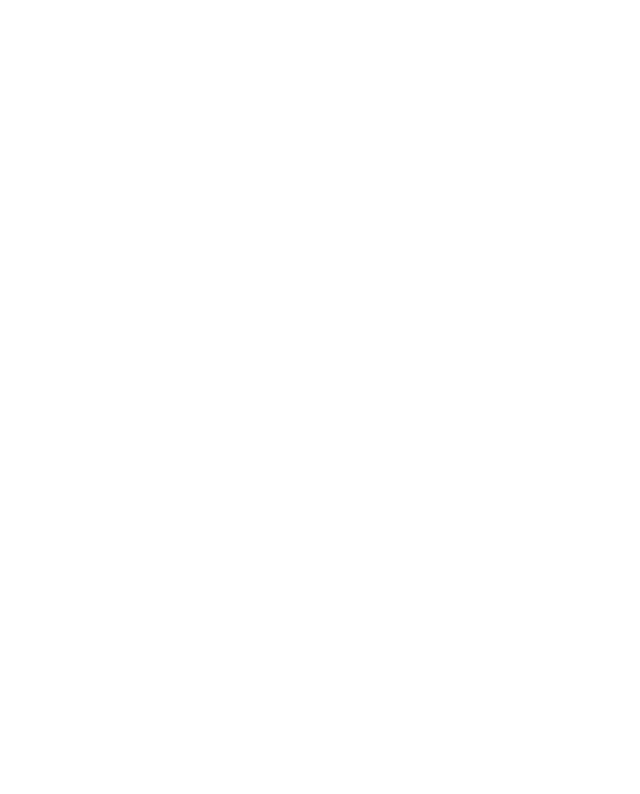
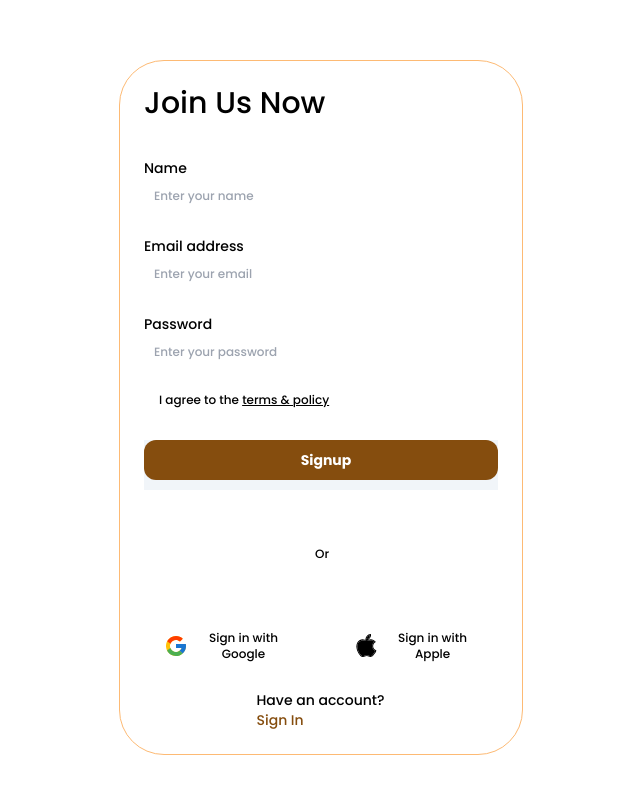
Before and after one commit to kanyi9/foodbridge-project, a React (Create React App) app: page /signup in a window 1280 px wide. Before the commit this address had no page. Shown: the part 116-910 px from the top of the page, without its empty margins (319-959 px from the left). Before the commit the page ends 800 px from the top, so only its background shows below. Built offline with nearby package versions, Linux system fonts and the light colour scheme.

Commit message:
signin and sign up pages

```diff
--- a/src/App.js
+++ b/src/App.js
@@ -1,10 +1,11 @@
 import React from 'react';
 import './App.css';
-import Footer from './components/Footer';
 import '@fortawesome/fontawesome-free/css/all.min.css';
 import {Route, Routes } from 'react-router-dom';
 import Home from './components/Home';
 import LoginPage from './components/Login';
+import SignupPage from './components/SignUp';
+
 
 function App() {
   return (
@@ -12,6 +13,7 @@
       <Routes>
         <Route exact path="/" element={<Home/>} />
         <Route path="/login" element={<LoginPage/>} />
+        <Route path="/signup" element={<SignupPage/>} />
       </Routes>
 
 
--- a/src/components/Home.jsx
+++ b/src/components/Home.jsx
@@ -4,7 +4,7 @@
 import HeroSection from './HeroSection';
 import InfoCards from './InfoCards';
 import AboutUs from './AboutUs';
-
+import Footer from './Footer';
 function Home() {
   return (
     <div className="flex flex-col pb-20 bg-white">
@@ -13,6 +13,7 @@
       <HeroSection />
       <InfoCards />
       <AboutUs />
+      <Footer />
       {/* Add more components as needed */}
 
     </div>
--- a/src/components/Login.jsx
+++ b/src/components/Login.jsx
@@ -1,20 +1,19 @@
 import React from 'react';
-import { Link } from 'react-router-dom';
-import loginBackground from '../images/login-background.png';
 import appleLogo from '../images/apple-logo.svg';
 import googleLogo from '../images/google-logo.svg';
+import { Link } from 'react-router-dom';
 
-function InputField({ label, placeholder, type }) {
+function InputField({ label, placeholder, type = 'text' }) {
   return (
     <div className="flex flex-col w-full min-h-[59px]">
-      <label htmlFor={`${type}Input`} className="gap-2.5 self-start text-sm text-black">
+      <label className="gap-2.5 self-start text-sm text-black">
         {label}
       </label>
       <input
         type={type}
-        id={`${type}Input`}
         placeholder={placeholder}
         className="flex overflow-hidden gap-2.5 items-center py-2.5 pl-2.5 w-full text-xs rounded-xl max-w-[404px] min-h-[32px] text-zinc-300"
+        aria-label={label}
       />
     </div>
   );
@@ -22,37 +21,37 @@
 
 function Button({ text, className }) {
   return (
-    <div className={`flex flex-col w-full ${className}`}>
-      <button className="flex overflow-hidden gap-2.5 items-center py-2.5 pl-2.5 w-full bg-yellow-800 rounded-xl max-w-[404px] min-h-[32px]">
-        <span className="z-10 self-center mt-0 text-sm font-bold text-white">{text}</span>
+    <button className={`flex overflow-hidden  justify-center gap-2.5 items-center py-2.5 pl-2.5 w-full bg-yellow-800 rounded-xl max-w-[404px] min-h-[32px] ${className}`}>
+      <span className="z-10 self-center text-sm font-bold text-white">
+        {text}
+      </span>
     </button>
-    </div>
   );
 }
 
 function SocialSignIn({ provider }) {
   const iconSrc = provider === 'Google' ? googleLogo : appleLogo;
-  const buttonWidth = provider === 'Apple' ? 'w-[190px]' : '';
 
   return (
-    <button className={`flex overflow-hidden flex-col justify-center self-stretch px-5 py-1 my-auto rounded-xl ${buttonWidth}`}>
+    <button className="flex overflow-hidden flex-col justify-center self-stretch px-5 py-1 my-auto rounded-xl">
       <div className="flex gap-2.5 items-center">
-        <img loading="lazy" src={iconSrc} alt={`${provider} logo`} className="object-contain shrink-0 self-stretch my-auto w-6 aspect-square" />
+        <img loading="lazy" src={iconSrc} alt="" className="object-contain shrink-0 self-stretch my-auto w-6 aspect-square" />
         <span className="self-stretch my-auto">Sign in with {provider}</span>
       </div>
     </button>
   );
 }
 
-
 function LoginPage() {
   return (
-    <main className="overflow-hidden pl-20 bg-white max-md:pl-5">
-      <div className="flex gap-5 max-md:flex-col">
-        <section className="flex flex-col w-[34%] max-md:ml-0 max-md:w-full">
-          <div className="flex gap-2.5 items-start self-stretch my-auto min-h-[583px] max-md:mt-10">
-            <div className="flex flex-col items-center rounded-none min-w-[240px] w-[404px]">
-              <div className="flex flex-col self-stretch w-full">
+    <main className="relative flex overflow-hidden flex-col justify-center items-center px-20 py-56 bg-white max-md:px-5 max-md:py-24">
+      <div className="absolute top-0 left-0 w-full h-full z-0">
+
+
+      </div>
+      <div className="relative flex flex-col pb-40 max-w-full w-[404px] max-md:pb-24 z-10">
+        <section className="flex z-10 gap-2.5 items-start min-h-[583px]">
+          <div className="flex flex-col  min-w-[240px] w-[404px] p-6 border border-orange-300 rounded-[45px]">
             <h1 className="gap-2.5 self-start text-3xl font-medium text-black min-h-[53px]">
               Welcome back!
             </h1>
@@ -63,38 +62,30 @@
               <InputField label="Email address" placeholder="Enter your email" type="email" />
               <div className="flex mt-5 font-medium">
                 <InputField label="Password" placeholder="Enter your password" type="password" />
-                    <Link to="/forgot-password" className="self-start text-xs text-blue-900">
+                <a href="/reset-password" className="self-start text-xs text-blue-900">
                   forgot password
-                    </Link>
+                </a>
               </div>
-                  <div className="flex gap-1.5 self-start mt-6 text-xs font-medium text-black">
-                    <input type="checkbox" id="rememberMe" className="h-2.5 w-[9px]" />
-                    <label htmlFor="rememberMe">Remember Me</label>
-                  </div>
+              <label className="flex gap-1.5 self-start mt-6 text-xs font-medium text-black">
+                <input type="checkbox" className="sr-only" />
+                <span className="flex shrink-0 h-2.5 rounded-sm w-[9px]" />
+                Remember Me
+              </label>
               <Button text="Login" className="mt-6" />
-                  <Link to="/signup" className="self-start mt-5 ml-4 text-xs font-medium text-blue-700 max-md:ml-2.5">
-                    Don't Have an Account? Create One
-                  </Link>
             </form>
-                <div className="overflow-hidden gap-2.5 self-stretch px-1 mt-1.5 w-5 text-xs font-medium text-black whitespace-nowrap bg-white">
-                  Or
-                </div>
-                <div className="flex gap-5 items-center self-stretch mt-24 text-xs font-medium text-black max-md:mt-10">
+            <p className="self-start mt-5 ml-4 text-xs font-medium text-blue-700 max-md:ml-2.5">
+              <Link to= "/signup">Don't Have an Account? Create One</Link>
+
+            </p>
+            <div className="flex gap-6 items-center mt-28 text-xs font-medium text-black max-md:mt-10">
               <SocialSignIn provider="Google" />
               <SocialSignIn provider="Apple" />
             </div>
           </div>
+        </section>
+        <div className="overflow-hidden gap-2.5 self-center px-1 mt-0 mb-0 w-5 text-xs font-medium text-black whitespace-nowrap bg-white max-md:mb-2.5">
+
         </div>
-          </div>
-        </section>
-        <aside className="flex flex-col ml-5 w-[66%] max-md:ml-0 max-md:w-full">
-          <img
-            loading="lazy"
-            src={loginBackground}
-            alt="Login page illustration"
-            className="object-contain grow w-full aspect-[0.75] rounded-[45px_0px_0px_45px] max-md:mt-10 max-md:max-w-full"
-          />
-        </aside>
       </div>
     </main>
   );
--- /dev/null
+++ b/src/components/SignUp.jsx
@@ -0,0 +1,97 @@
+import React from 'react';
+import appleLogo from '../images/apple-logo.svg';
+import googleLogo from '../images/google-logo.svg';
+import { Link } from 'react-router-dom';
+function InputField({ label, placeholder, type = 'text' }) {
+  return (
+    <div className="flex flex-col mt-5 w-full font-medium min-h-[58px]">
+      <label className="gap-2.5 self-start text-sm text-black">
+        {label}
+      </label>
+      <input
+        type={type}
+        placeholder={placeholder}
+        className="flex overflow-hidden gap-2.5 items-center py-2.5 pl-2.5 w-full text-xs rounded-xl max-w-[404px] min-h-[32px] text-zinc-300"
+        aria-label={label}
+      />
+    </div>
+  );
+}
+
+// Button Component
+function Button({ text }) {
+  return (
+    <div className="flex flex-col pb-2.5 mt-8 bg-slate-100">
+      <button className="flex overflow-hidden justify-center gap-2.5 items-center py-2.5 pl-2.5 w-full bg-yellow-800 rounded-xl max-w-[404px] min-h-[32px]">
+        <span className="z-10 self-center mt-0 text-sm font-bold text-white">
+          {text}
+        </span>
+      </button>
+    </div>
+  );
+}
+
+// SocialSignIn Component
+function SocialSignIn({ provider, iconSrc }) {
+  return (
+    <button className="flex overflow-hidden flex-col flex-1 justify-center px-5 py-1 rounded-xl">
+      <div className="flex gap-2.5 items-center">
+        <img loading="lazy" src={iconSrc} alt={`${provider} logo`} className="object-contain shrink-0 self-stretch my-auto w-6 aspect-square" />
+        <span className="self-stretch my-auto">Sign in with {provider}</span>
+      </div>
+    </button>
+  );
+}
+
+// SignupForm Component
+function SignupPage() {
+  const inputFields = [
+    { label: 'Name', placeholder: 'Enter your name' },
+    { label: 'Email address', placeholder: 'Enter your email', type: 'email' },
+    { label: 'Password', placeholder: 'Enter your password', type: 'password' },
+  ];
+
+  return (
+    <main className="flex overflow-hidden flex-col justify-center items-center px-20 py-44 bg-white max-md:px-5 max-md:py-24">
+      <section className="flex flex-col pb-10 max-w-full w-[404px]">
+        <div className="flex gap-2.5 items-start pb-16">
+        <div className="flex flex-col  min-w-[240px] w-[404px] p-6 border border-orange-300 rounded-[45px]">
+            <h1 className="gap-2.5 self-start text-3xl font-medium text-black min-h-[53px]">
+              Join Us Now
+            </h1>
+            <form>
+              {inputFields.map((field, index) => (
+                <InputField key={index} {...field} />
+              ))}
+              <div className="flex gap-1.5 self-start mt-5 text-xs font-medium text-black">
+                <div className="flex shrink-0 self-start h-2.5 rounded-sm w-[9px]" />
+                <label>
+                  <input type="checkbox" className="sr-only" />
+                  <span>
+                    I agree to the <a href="#" className="underline">terms & policy</a>
+                  </span>
+                </label>
+              </div>
+              <Button text="Signup" />
+            </form>
+            <div className="overflow-hidden gap-2.5 self-center px-1 mt-14 w-5 text-xs font-medium text-black whitespace-nowrap bg-white max-md:mt-10">
+              Or
+            </div>
+            <div className="flex gap-6 items-start mt-16 text-xs font-medium text-black max-md:mt-10">
+              <SocialSignIn provider="Google" iconSrc={googleLogo} />
+              <SocialSignIn provider="Apple" iconSrc={appleLogo} />
+            </div>
+            <p className="flex flex-col self-center mt-6 max-w-full text-sm font-medium text-black min-h-[23px] w-[129px]">
+              Have an account? <Link to = "/login"><span className="text-yellow-800">Sign In</span></Link>
+
+            </p>
+          </div>
+        </div>
+        <a href="#" className="z-10 self-center mt-0 text-sm font-medium">
+        </a>
+      </section>
+    </main>
+  );
+}
+
+export default SignupPage;
```
Also changed, not shown: 1 other file (tests, documents, lock files or other folders). Lines whose indentation alone changed are shown as unchanged.
